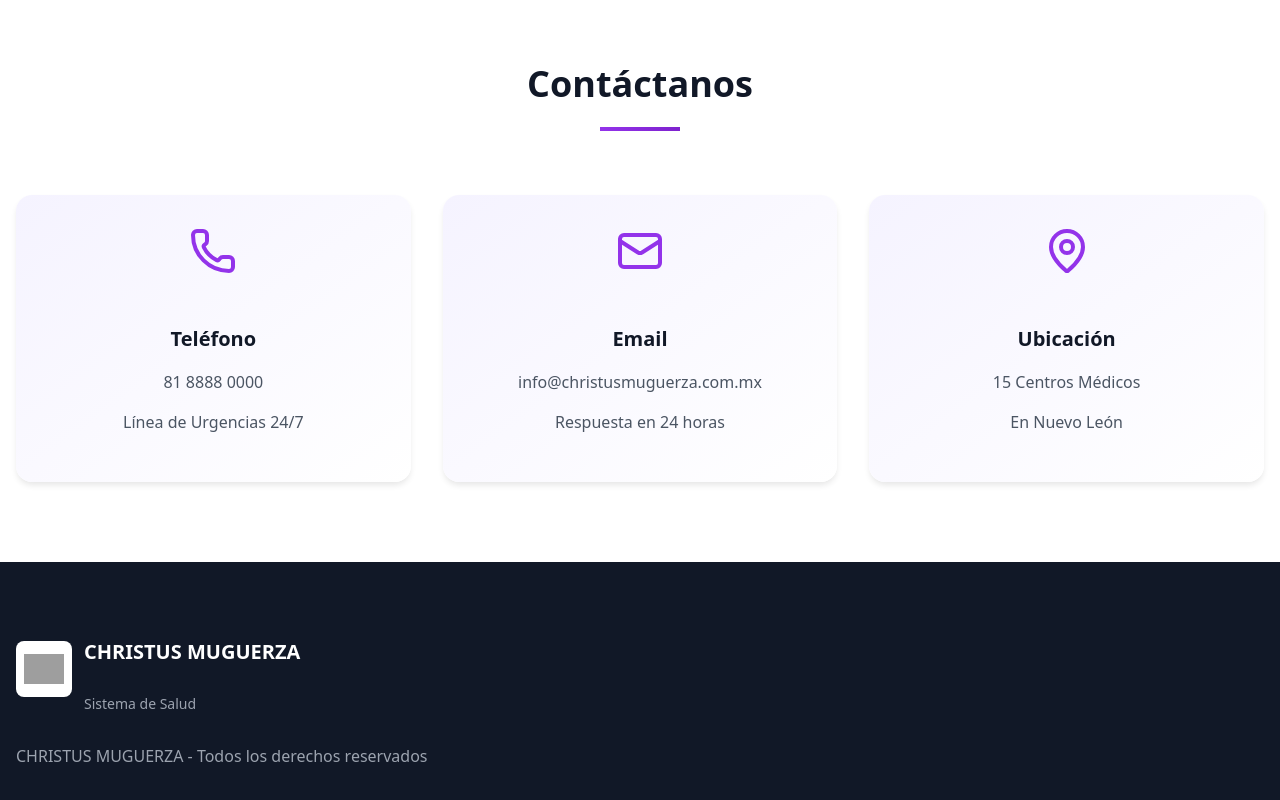
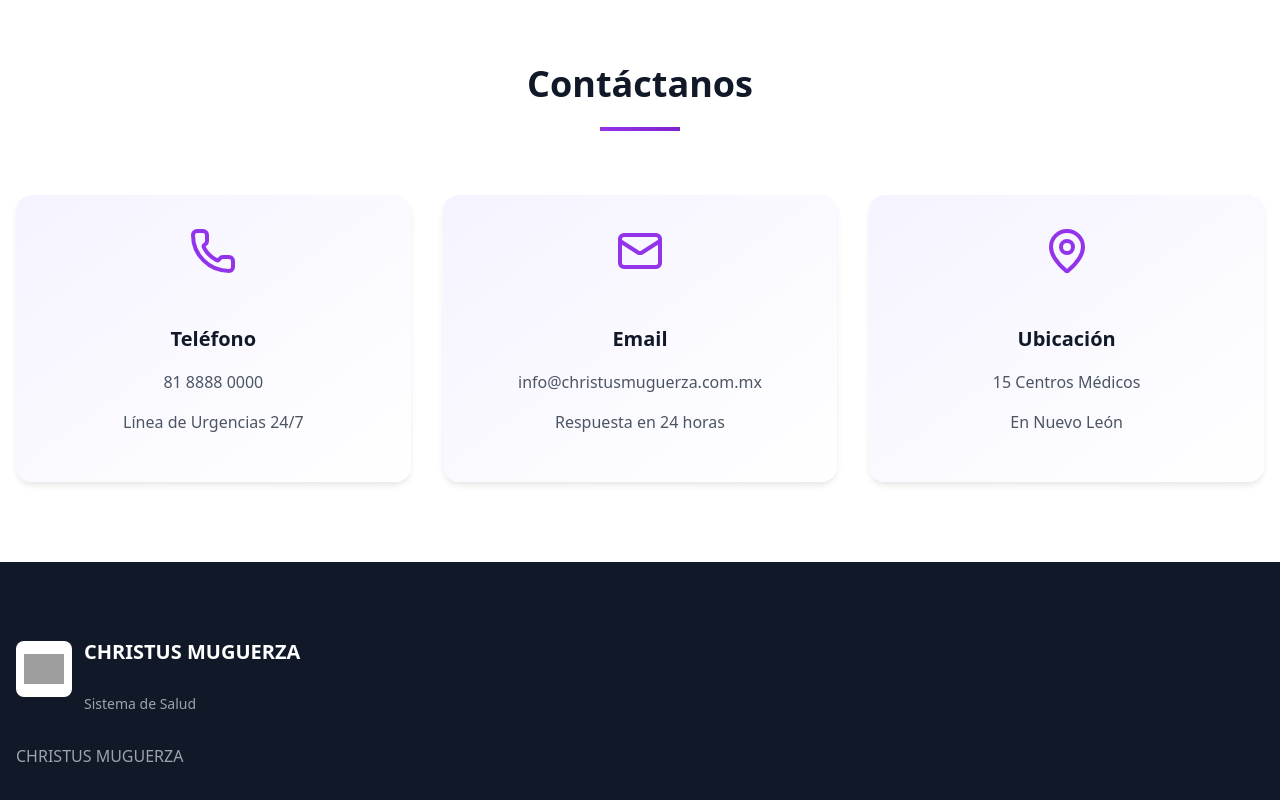
Before and after one commit to bananareverse/Host, a React (Vite) app: page / in a window 1280 px wide. Shown: the part 2726-3526 px from the top of the page. Built offline with nearby package versions, Linux system fonts and the light colour scheme; grey boxes are pictures that could not be loaded.

Commit message:
Update App.jsx

```diff
--- a/src/App.jsx
+++ b/src/App.jsx
@@ -268,7 +268,7 @@ const ChristusMuguerzaLanding = () => {
                 </div>
               </div>
               <p className="footer-copyright">
-                CHRISTUS MUGUERZA - Todos los derechos reservados
+                CHRISTUS MUGUERZA
               </p>
             </div>
           </div>
```
